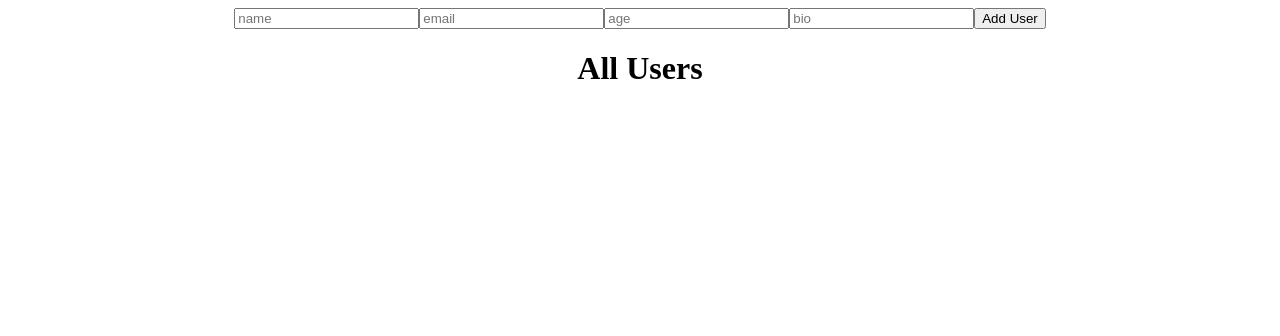
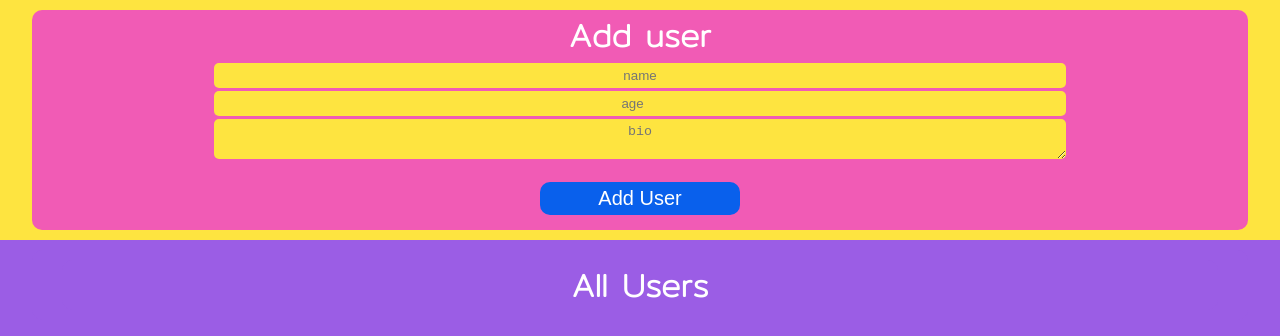
Before and after one commit to pooulad/add-user-context-api, a React (Create React App) app: page / in a window 1280 px wide. Shown: the top 336 px of the page. Built offline with nearby package versions, Linux system fonts and the light colour scheme.

Commit message:
styles added

```diff
--- a/package.json
+++ b/package.json
@@ -6,6 +6,7 @@
     "@testing-library/jest-dom": "^5.14.1",
     "@testing-library/react": "^11.2.7",
     "@testing-library/user-event": "^12.8.3",
+    "formik": "^2.2.9",
     "react": "^17.0.2",
     "react-dom": "^17.0.2",
     "react-scripts": "4.0.3",
--- a/src/App.css
+++ b/src/App.css
@@ -1,38 +1,26 @@
-.App {
-  text-align: center;
+@import url("https://fonts.googleapis.com/css2?family=Mitr:wght@200&display=swap");
+* {
+  margin: 0px;
+  padding: 0px;
+  box-sizing: border-box;
 }
-
-.App-logo {
-  height: 40vmin;
-  pointer-events: none;
+body {
+  font-family: "Mitr", sans-serif;
+  background-color: #9b5de5;
 }
-
-@media (prefers-reduced-motion: no-preference) {
-  .App-logo {
-    animation: App-logo-spin infinite 20s linear;
+.app {
+  display: flex;
+  flex-direction: column;
+}
+.addUser {
+  background-color: #fee440;
+}
+@media(min-width:768){
+  .app {
+    display: flex;
+    flex-direction: row;
+  }
+  .addUser {
+    background-color: #fee440;
   }
 }
-
-.App-header {
-  background-color: #282c34;
-  min-height: 100vh;
-  display: flex;
-  flex-direction: column;
-  align-items: center;
-  justify-content: center;
-  font-size: calc(10px + 2vmin);
-  color: white;
-}
-
-.App-link {
-  color: #61dafb;
-}
-
-@keyframes App-logo-spin {
-  from {
-    transform: rotate(0deg);
-  }
-  to {
-    transform: rotate(360deg);
-  }
-}
--- a/src/App.js
+++ b/src/App.js
@@ -21,10 +21,14 @@ function App() {
   };
 
   return (
-    <div className="App">
-      <UserContext.Provider value={{ users,dispatchUserEvent  }}>
-        <AddUser />
-        <ListUser />
+    <div className="app">
+      <UserContext.Provider value={{ users, dispatchUserEvent }}>
+        <div className="addUser">
+          <AddUser />
+        </div>
+        <div className="listUser">
+          <ListUser />
+        </div>
       </UserContext.Provider>
     </div>
   )
--- a/src/components/AddUser.css
+++ b/src/components/AddUser.css
@@ -0,0 +1,45 @@
+* {
+  margin: 0px;
+  padding: 0px;
+  box-sizing: border-box;
+}
+.add_user {
+  text-align: center;
+  background-color: #f15bb5;
+  width: 95%;
+  margin: 10px auto;
+  border-radius: 10px;
+  color: white;
+}
+.input {
+  margin: 3px auto;
+  display: flex;
+  flex-direction: column;
+  width: 70%;
+  justify-content: center;
+  text-align: center;
+  border-radius: 5px;
+  padding: 5px;
+  background-color: #fee440;
+  outline: none;
+  border: none;
+  align-items: center;
+}
+.addBtn{
+    margin: 15px;
+    background-color: #0960ec;
+    border: none;
+    outline: none;
+    padding: 5px;
+    color: white;
+    font-size: 20px;
+    width: 200px;
+    border-radius: 10px;
+    margin-top: 20px;
+    cursor: pointer;
+    transition: all 200ms ease-out;
+}
+.addBtn:hover{
+    background-color: #29bf12;
+    transform: translateY(3px);
+  }
--- a/src/components/AddUser.js
+++ b/src/components/AddUser.js
@@ -1,26 +1,31 @@
 import React, { useContext, useState } from "react";
 import { UserContext } from "./UserContext";
+import "./AddUser.css";
 
-
-const AddUser = ({user}) => {
-    const {dispatchUserEvent} = useContext(UserContext);
+const AddUser = () => {
+    const { dispatchUserEvent } = useContext(UserContext);
 
     const [name, setName] = useState("");
-    const [email, setEmail] = useState("");
     const [bio, setBio] = useState("");
     const [age, setAge] = useState("");
 
-    const addHandler = () => {
-        const user = {id:Math.random(),name,bio,age,email}
-        dispatchUserEvent("AddUser",{newUser:user});
+    const addHandler = (e) => {
+        const user = { id: Math.random(), name, bio, age }
+        dispatchUserEvent("AddUser", { newUser: user });
+        e.preventDefault();
+        setName("");
+        setBio("");
+        setAge("");
     }
-    return(
-        <div className="user">
-            <input type="text" value={name} onChange={e => {setName(e.target.value)}} placeholder="name"/>
-            <input type="email" value={email} onChange={e => {setEmail(e.target.value)}} placeholder="email"/>
-            <input type="number" value={age} onChange={e => {setAge(e.target.value)}} placeholder="age"/>
-            <input type="text" value={bio} onChange={e => {setBio(e.target.value)}} placeholder="bio"/>
-            <button onClick={addHandler}>Add User</button>
+    return (
+        <div className="add_user">
+            <form onSubmit={addHandler}>
+                <h1>Add user</h1>
+                <input className="input" type="text" placeholder="name" onChange={e => setName(e.target.value)} value={name} required />
+                <input className="input" type="number" placeholder="age" onChange={e => setAge(e.target.value)} value={age} required />
+                <textarea className="input" type="text" placeholder="bio" onChange={e => setBio(e.target.value)} value={bio} >{bio}</textarea>
+                <button type="submit"  className="addBtn">Add User</button>
+            </form>
         </div>
     )
 }
--- /dev/null
+++ b/src/components/ListUser.css
@@ -0,0 +1,18 @@
+*{
+    margin: 0px;
+    padding: 0px;
+    box-sizing: border-box;
+  }
+.listUser{
+    color: white;
+    background-color: #9b5de5;
+    width: 95%;
+    text-align: center;
+    margin: 10px auto;
+    border-radius: 10px;
+}
+.allUsers{
+
+    display: flex;
+    flex-direction: column;
+}
--- a/src/components/ListUser.js
+++ b/src/components/ListUser.js
@@ -1,13 +1,16 @@
 import React, { useContext } from 'react';
-import {UserContext} from "./UserContext";
+import { UserContext } from "./UserContext";
 import User from "./User";
+import "./ListUser.css";
 
 const ListUser = () => {
-    const {users} = useContext(UserContext);
+    const { users } = useContext(UserContext);
     return (
         <div className="listUser">
             <h1>All Users</h1>
-            {users.map(user => <User key={user.id} user={user} />)}
+            <div className="allUsers">
+                {users.map(user => <User key={user.id} user={user} />)}
+            </div>
         </div>
     )
 }
--- a/src/components/User.css
+++ b/src/components/User.css
@@ -0,0 +1,34 @@
+* {
+  margin: 0px;
+  padding: 0px;
+  box-sizing: border-box;
+}
+.user {
+  margin: 10px auto;
+  padding: 50px;
+  background-color: #ff9f1c;
+  width: 95%;
+  border-radius: 10px;
+  font-weight: 700;
+  color: black;
+}
+.deleteBtn{
+  background-color: #b7094c;
+  border: none;
+  outline: none;
+  padding: 5px;
+  color: white;
+  font-size: 20px;
+  width: 200px;
+  border-radius: 10px;
+  margin-top: 20px;
+  cursor: pointer;
+  transition: all 200ms ease-out;
+}
+.deleteBtn:hover{
+  background-color: #e7075d;
+  transform: scale(1.1);
+}
+.idSpan{
+  text-decoration: underline;
+}
--- a/src/components/User.js
+++ b/src/components/User.js
@@ -1,6 +1,6 @@
 import React, { useContext } from "react";
 import { UserContext } from "./UserContext";
-
+import "./User.css";
 
 const User = ({user}) => {
     const {dispatchUserEvent} = useContext(UserContext);
@@ -10,11 +10,11 @@ const User = ({user}) => {
     }
     return(
         <div className="user">
-            <div>{user.name}</div>
-            <div>{user.age}</div>
-            <div>{user.email}</div>
-            <div>{user.bio}</div>
-            <button onClick={deleteHandler}>Delete</button>
+            <div><span className="idSpan">ID</span> : {user.id}</div>
+            <div>Name : {user.name}</div>
+            <div>Age : {user.age}</div>
+            <div>Bio : {user.bio}</div>
+            <button className="deleteBtn" onClick={deleteHandler}>Delete</button>
         </div>
     )
 }
```
Also changed, not shown: src/components/UserList.css (deleted), 1 other file (tests, documents, lock files or other folders).
